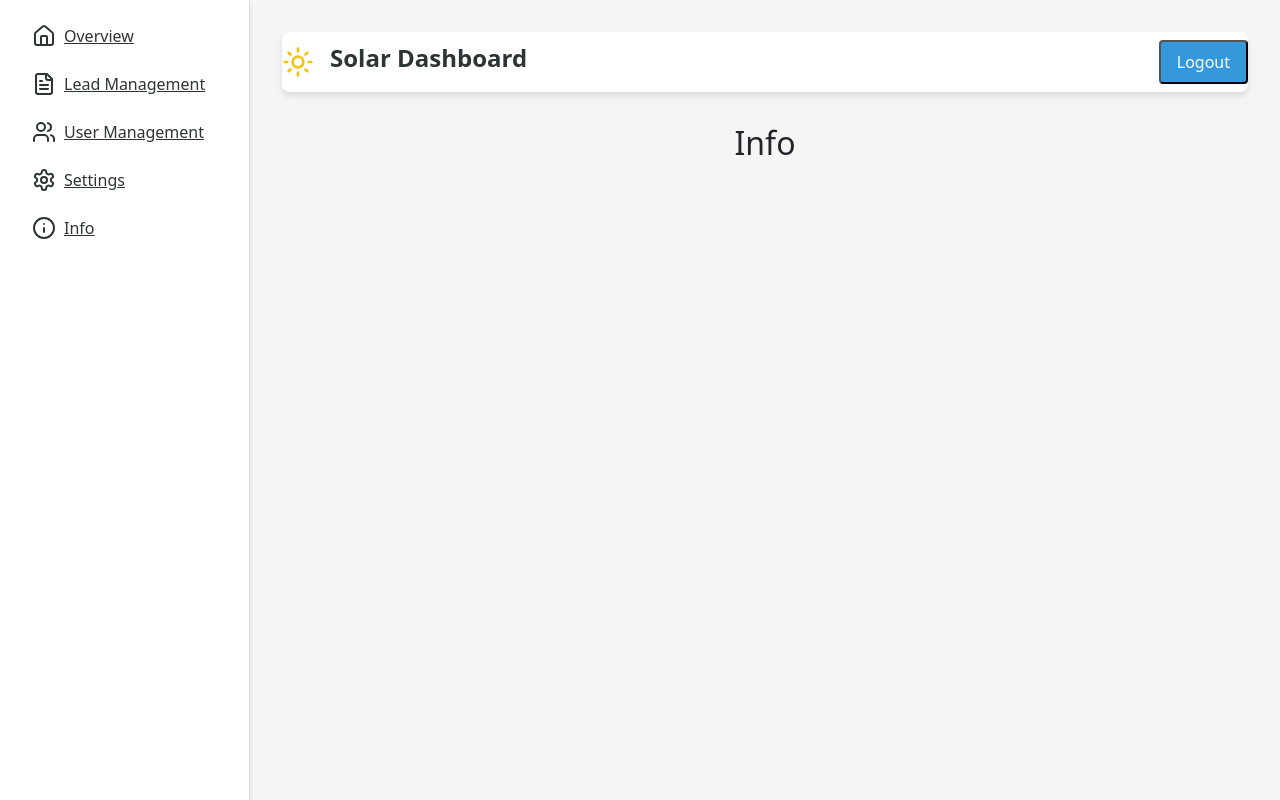
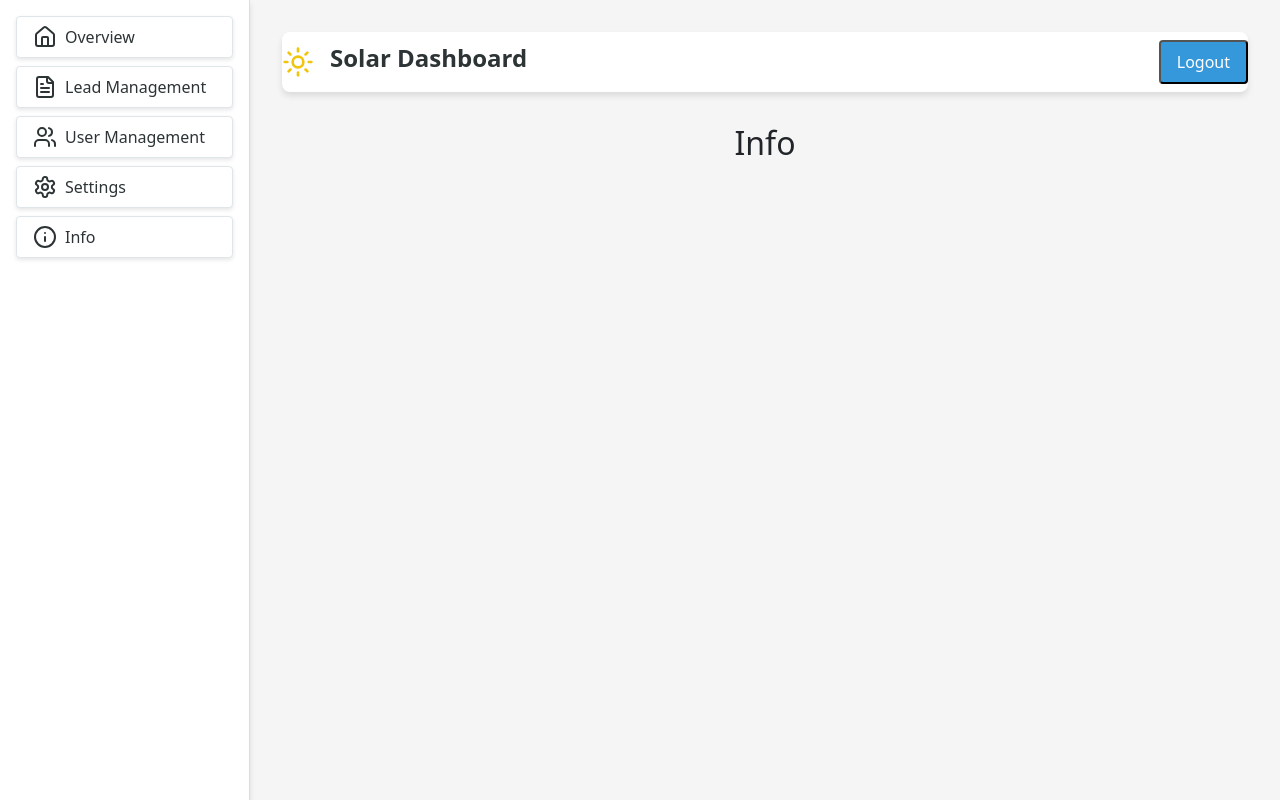
Before and after one commit to mali2927/Suniese-CRM, a React (Create React App) app: page /info in a window 1280 px wide. Built offline with nearby package versions, Linux system fonts and the light colour scheme.

Commit message:
boxes in sidebar

```diff
--- a/src/Styles/dashboardStyles.js
+++ b/src/Styles/dashboardStyles.js
@@ -23,14 +23,20 @@ export const styles = {
     alignItems: "center",
     color: "#2d3436",
     transition: "background-color 0.2s",
+    backgroundColor: "#ffffff", // Adding background color to resemble a box
+    border: "1px solid #dfe6e9", // Adding a border for the box
+    boxShadow: "0 2px 4px rgba(0, 0, 0, 0.1)", // Adding shadow for box effect
+    textDecoration: "none", // Removing underline
   },
   sidebarItemActive: {
     backgroundColor: "#3498db",
     color: "#ffffff",
+    boxShadow: "0 4px 6px rgba(0, 0, 0, 0.9)", // Stronger shadow when active
   },
   sidebarIcon: {
     marginRight: "0.5rem",
   },
+
   mainContent: {
     flex: 1,
     padding: "2rem",
```
